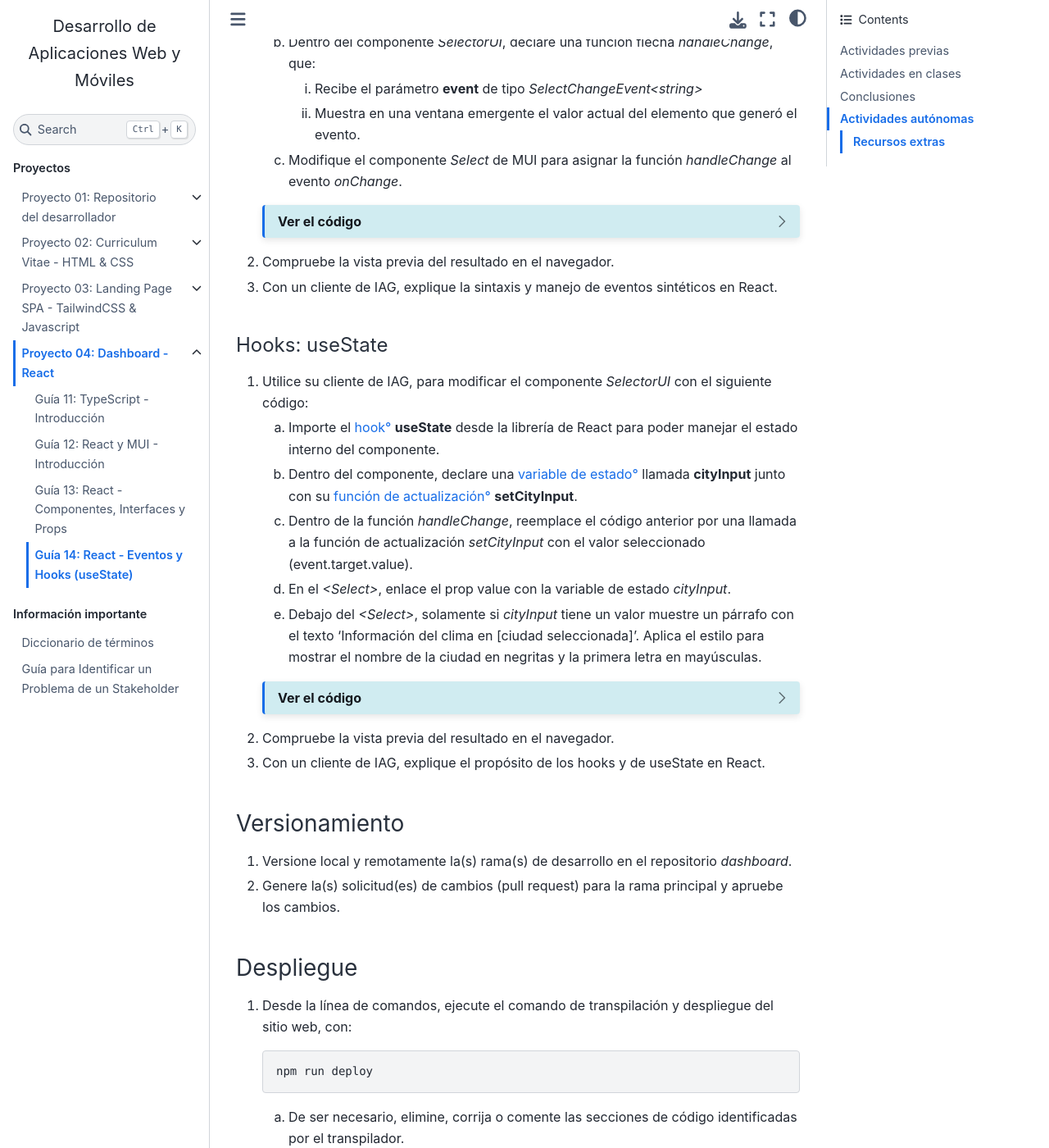
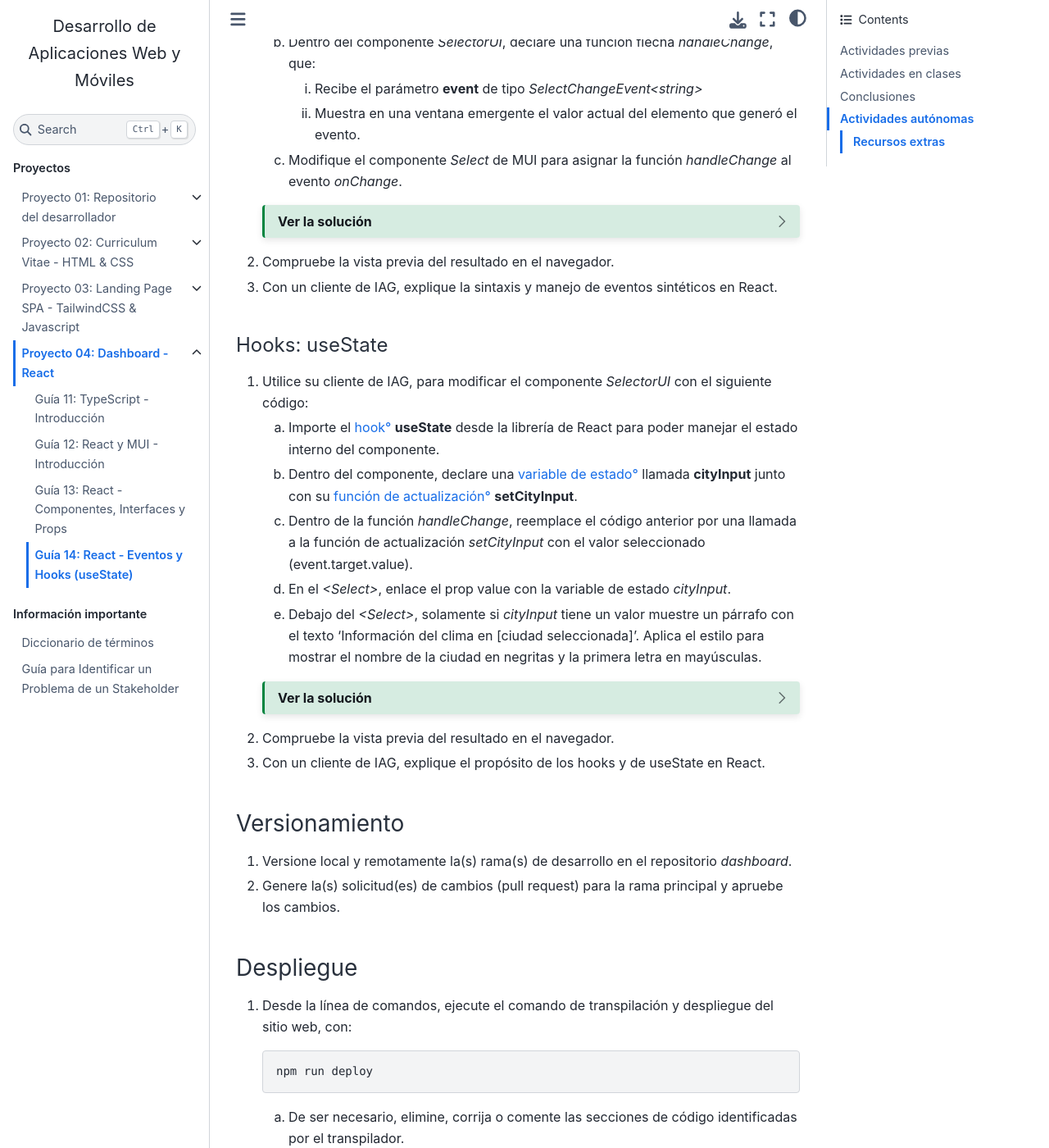
Before and after one commit to DAWMFIEC/DAWM-AI, a Sphinx documentation site: the page built from docs/source/guias/guia14.rst, in a window 1280 px wide and 1400 px high, scrolled down 1875 px. Shown: the whole window at 82% size. Built offline with Sphinx 7.4.7 and the Sphinx Book theme 1.1.4, drawn with Linux system fonts in a browser that asks for light colours; comment, search, counter and statistics services are not loaded.

Commit message:
solucion

```diff
--- a/docs/source/guias/guia13.rst
+++ b/docs/source/guias/guia13.rst
@@ -51,7 +51,7 @@ Cabeceras, Tipografía y Alertas
       (ii) Se renderiza (component) como un encabezado de nivel 1 (h1), y
       (iii) El estilo en línea (sx) para que el texto se muestre en negrita (fontWeight: 'bold').
 
-   .. dropdown:: Ver el solución
+   .. dropdown:: Ver la solución
         :color: success
 
         .. code-block:: tsx
@@ -113,7 +113,7 @@ Alertas
       (ii) El estilo visual del componente es contorneado (variant=\"outlined\"),
       (iii) Renderice el valor de parámetro `description` (config.description) como contenido del componente.
 
-   .. dropdown:: Ver el solución
+   .. dropdown:: Ver la solución
         :color: success
 
         .. code-block:: tsx
--- a/docs/source/guias/guia14.rst
+++ b/docs/source/guias/guia14.rst
@@ -87,8 +87,8 @@ Evento: onChange
 
    c) Modifique el componente `Select` de MUI para asignar la función `handleChange` al evento `onChange`.
 
-   .. dropdown:: Ver el código
-        :color: primary
+   .. dropdown:: Ver la solución
+        :color: success
 
         .. code-block:: tsx
             :emphasize-lines: 2,7-9,15
@@ -128,8 +128,8 @@ Hooks: useState
    d) En el `<Select>`, enlace el prop value con la variable de estado `cityInput`.
    e) Debajo del `<Select>`, solamente si `cityInput` tiene un valor muestre un párrafo con el texto 'Información del clima en [ciudad seleccionada]'. Aplica el estilo para mostrar el nombre de la ciudad en negritas y la primera letra en mayúsculas.
 
-   .. dropdown:: Ver el código
-        :color: primary
+   .. dropdown:: Ver la solución
+        :color: success
 
         .. code-block:: tsx
             :emphasize-lines: 2,6,9,16,20-24
```
